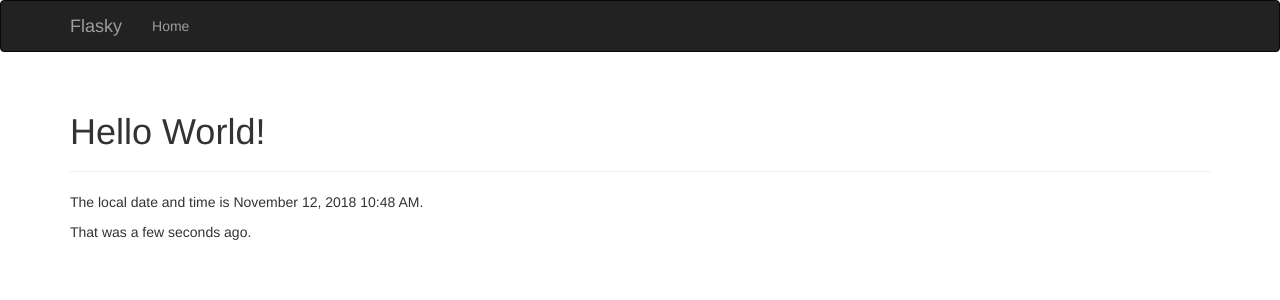
After one commit to telezhnaya/playing_with_flask, a Flask app: page /time in a window 1280 px wide. The commit adds this page. Shown: the top 300 px of the page. Run offline with Flask 2, Linux system fonts and the light colour scheme; some libraries are stand-ins or nearby versions.

Commit message:
chapter 4 is next

```diff
--- a/main.py
+++ b/main.py
@@ -1,9 +1,13 @@
+from datetime import datetime
 from flask import Flask, make_response, redirect, render_template, request
 from flask_script import Manager
-
+from flask_bootstrap import Bootstrap
+from flask_moment import Moment
 
 app = Flask(__name__)
 manager = Manager(app)
+bootstrap = Bootstrap(app)
+moment = Moment(app)
 
 
 @app.route('/yay/<smth>')
@@ -20,14 +24,15 @@ def google():
     return redirect('http://google.com')
 
 
-@app.route('/err')
-def err():
-    return 'error', 400
+@app.route('/time')
+def time():
+    return render_template('index.html',
+                           current_time=datetime.utcnow())
 
 
 @app.errorhandler(404)
-def not_found(a):
-    print(a)
+def not_found(e):
+    print('***', e)
     return render_template('404.html'), 404
 
 
--- /dev/null
+++ b/templates/base.html
@@ -0,0 +1,41 @@
+{% extends "bootstrap/base.html" %}
+
+{% block title %}Flasky{% endblock %}
+
+{% block head %}
+{{ super() }}
+<link rel="shortcut icon" href="{{ url_for('static', filename='favicon.ico') }}" type="image/x-icon">
+<link rel="icon" href="{{ url_for('static', filename='favicon.ico') }}" type="image/x-icon">
+{% endblock %}
+
+{% block navbar %}
+<div class="navbar navbar-inverse" role="navigation">
+    <div class="container">
+        <div class="navbar-header">
+            <button type="button" class="navbar-toggle" data-toggle="collapse" data-target=".navbar-collapse">
+                <span class="sr-only">Toggle navigation</span>
+                <span class="icon-bar"></span>
+                <span class="icon-bar"></span>
+                <span class="icon-bar"></span>
+            </button>
+            <a class="navbar-brand" href="/">Flasky</a>
+        </div>
+        <div class="navbar-collapse collapse">
+            <ul class="nav navbar-nav">
+                <li><a href="/">Home</a></li>
+            </ul>
+        </div>
+    </div>
+</div>
+{% endblock %}
+
+{% block content %}
+<div class="container">
+    {% block page_content %}{% endblock %}
+</div>
+{% endblock %}
+
+{% block scripts %}
+{{ super() }}
+{{ moment.include_moment() }}
+{% endblock %}
--- a/templates/index.html
+++ b/templates/index.html
@@ -1,10 +1,11 @@
-<!DOCTYPE html>
-<html lang="en">
-<head>
-    <meta charset="UTF-8">
-    <title>My main page</title>
-</head>
-<body>
+{% extends "base.html" %}
 
-</body>
-</html>
+{% block title %}Flasky{% endblock %}
+
+{% block page_content %}
+<div class="page-header">
+    <h1>Hello World!</h1>
+</div>
+<p>The local date and time is {{ moment(current_time).format('LLL') }}.</p>
+<p>That was {{ moment(current_time).fromNow(refresh=True) }}.</p>
+{% endblock %}
```
Also changed, not shown: templates/404.html (+8 -9 lines).
